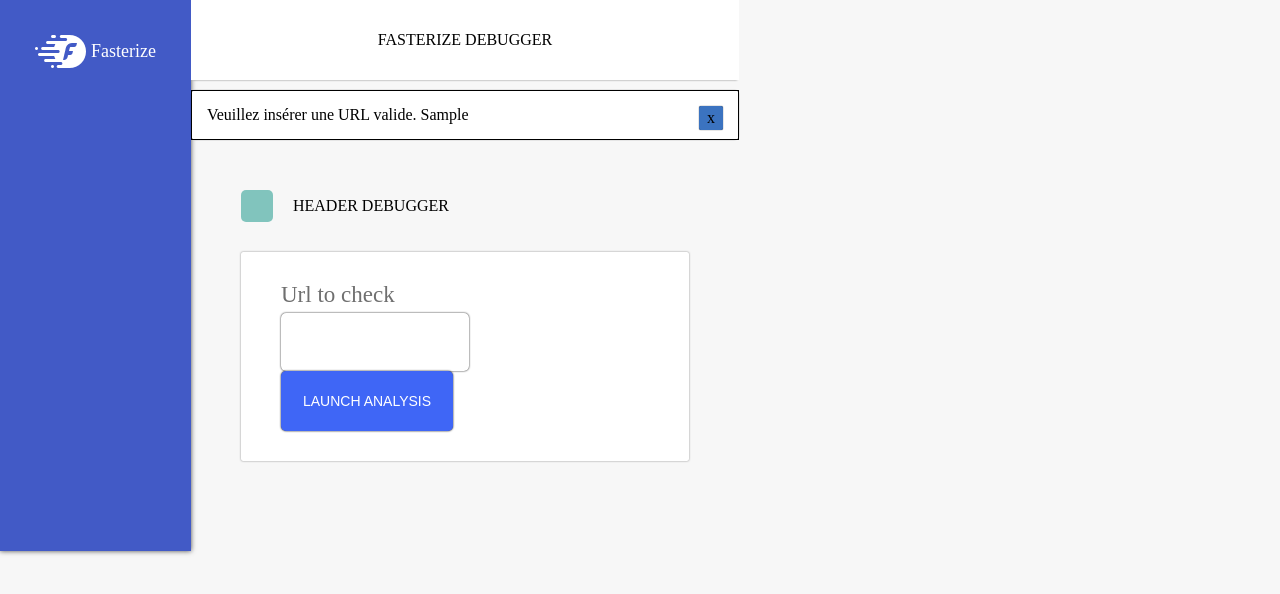
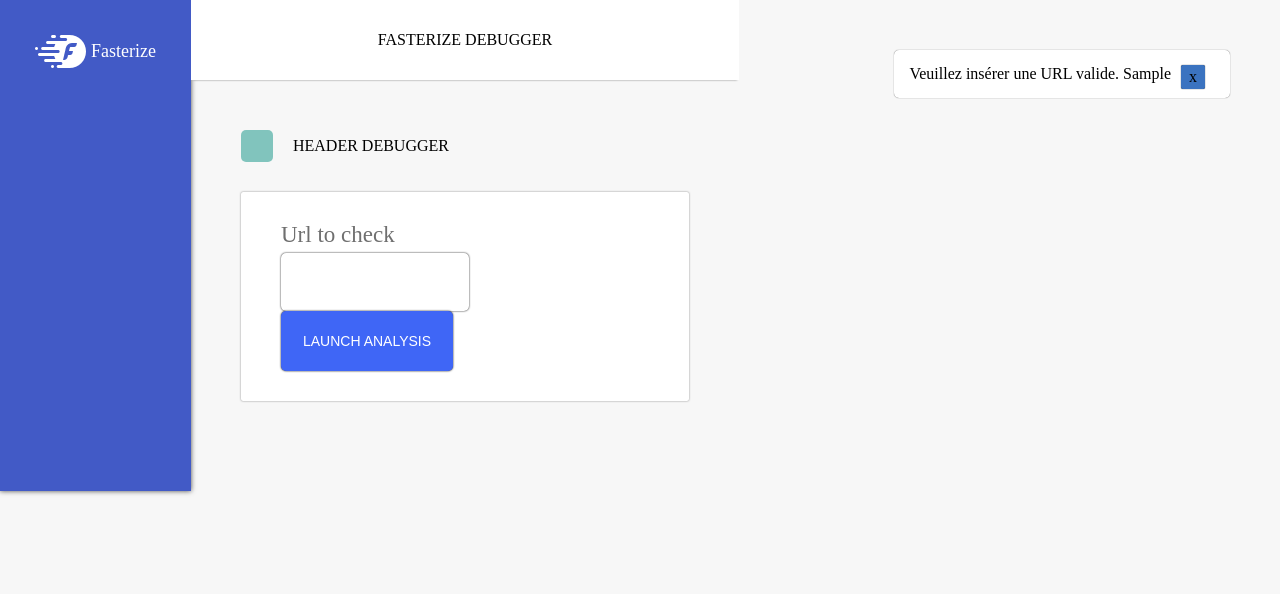
Before and after one commit to hamza-eljaouhari/fstrz-http-headers-reader, a React (Create React App) app: page / in a window 1280 px wide. Both pictures are taken after typing "Sample" into the empty fields and a click on the button "LAUNCH ANALYSIS". Shown: the top 594 px of the page. Built offline with nearby package versions, Linux system fonts and the light colour scheme.

Commit message:
Adding url's name to error box display

```diff
--- a/src/App.css
+++ b/src/App.css
@@ -26,10 +26,6 @@ body {
 
 .App {
   display: flex;
-}
-
-.App-Sidebar {
-
 }
 
 .Square-Border-Radius {
--- a/src/ErrorBox.css
+++ b/src/ErrorBox.css
@@ -1,7 +1,7 @@
 .Error-Box {
-    margin-right: auto;
-    margin-left: auto;
-    margin-top: 10px;
+    position: fixed;
+    top: 50px;
+    right: 50px;
     background-color: white;
     border-radius: 5px;
     box-shadow: 0px 0px 1px rgba(0, 0, 0, 0.7);
@@ -10,18 +10,14 @@
 .Error-Box ul li{
     padding: 15px;
     list-style: none;
-    border: 1px solid black;
 }
 
 .Error-Box .Close-Error-Message {
     background-color: #3b73c0;
     padding: 3px 8px;
+    margin: 0 10px 2px 10px;
     border-radius: 2px;
     box-shadow: 0px 0px 1px black;
     cursor: pointer;
     float: right;
 }
-
-.Clearfix {
-    overflow: auto;
-}
--- a/src/Search.functions.js
+++ b/src/Search.functions.js
@@ -66,7 +66,7 @@ async function onSubmit(url, index, mappedUrls){
                 if(error.response.status === 404){
                     this.props.onError({
                         id: mappedUrls[index].id,
-                        data: errors['not-found'].message
+                        data: errors['not-found'].message + ' : ' + url
                     })
                 }
             }
```
Also changed, not shown: 1 other file (tests, documents, lock files or other folders).
